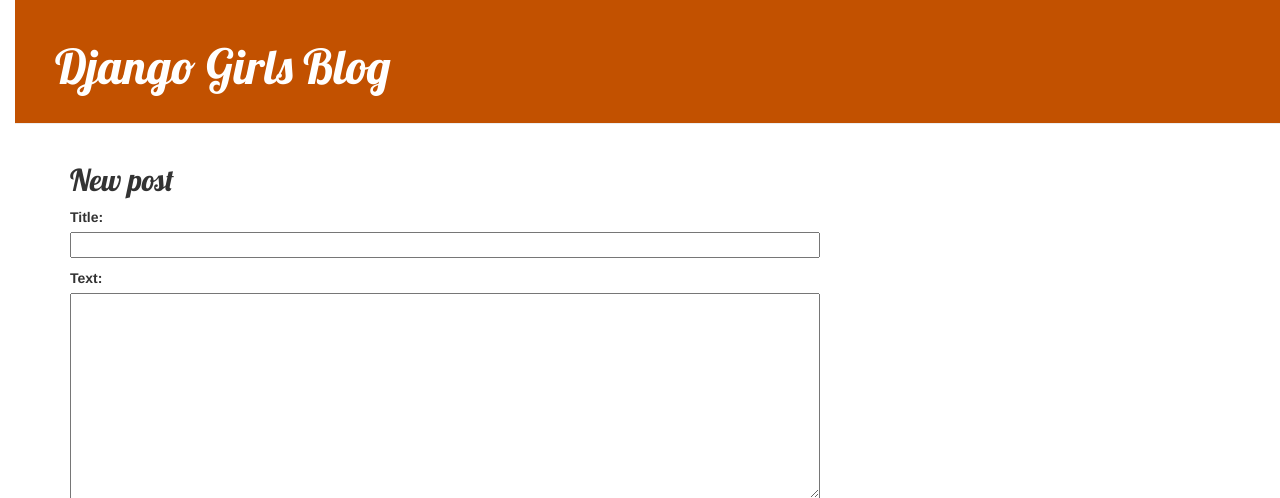
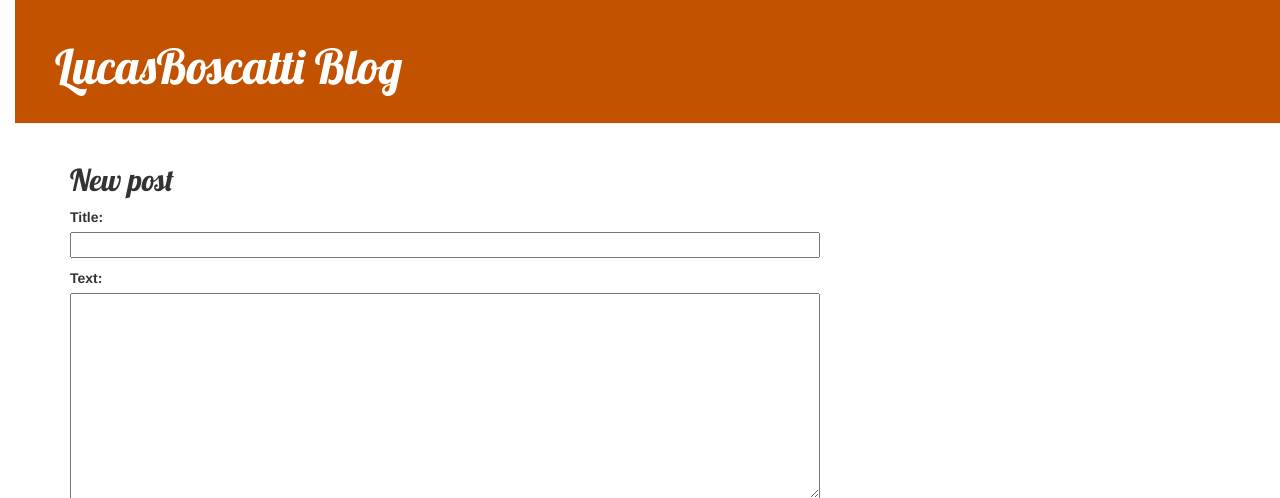
Before and after one commit to lucasboscatti/my-first-blog, a Django app: page /post/new/ in a window 1280 px wide. Shown: the top 498 px of the page. Run offline with Django 3.2, Linux system fonts and the light colour scheme; some libraries are stand-ins or nearby versions.

Commit message:
Blog's name changed

```diff
--- a/siteblog/templates/siteblog/base.html
+++ b/siteblog/templates/siteblog/base.html
@@ -1,7 +1,7 @@
 {% load static %}
 <html>
     <head>
-        <title>Django Girls blog</title>
+        <title>LucasBoscatti Blog</title>
         <link rel="stylesheet" href="//maxcdn.bootstrapcdn.com/bootstrap/3.2.0/css/bootstrap.min.css">
         <link rel="stylesheet" href="//maxcdn.bootstrapcdn.com/bootstrap/3.2.0/css/bootstrap-theme.min.css">
         <link href="//fonts.googleapis.com/css?family=Lobster&subset=latin,latin-ext" rel="stylesheet" type="text/css">
@@ -12,7 +12,7 @@
             {% if user.is_authenticated %}
                 <a href="{% url 'post_new' %}" class="top-menu"><span class="glyphicon glyphicon-plus"></span></a>
             {% endif %}
-            <h1><a href="/">Django Girls Blog</a></h1>
+            <h1><a href="/">LucasBoscatti Blog</a></h1>
         </div>
         <div class="content container">
             <div class="row">
```
